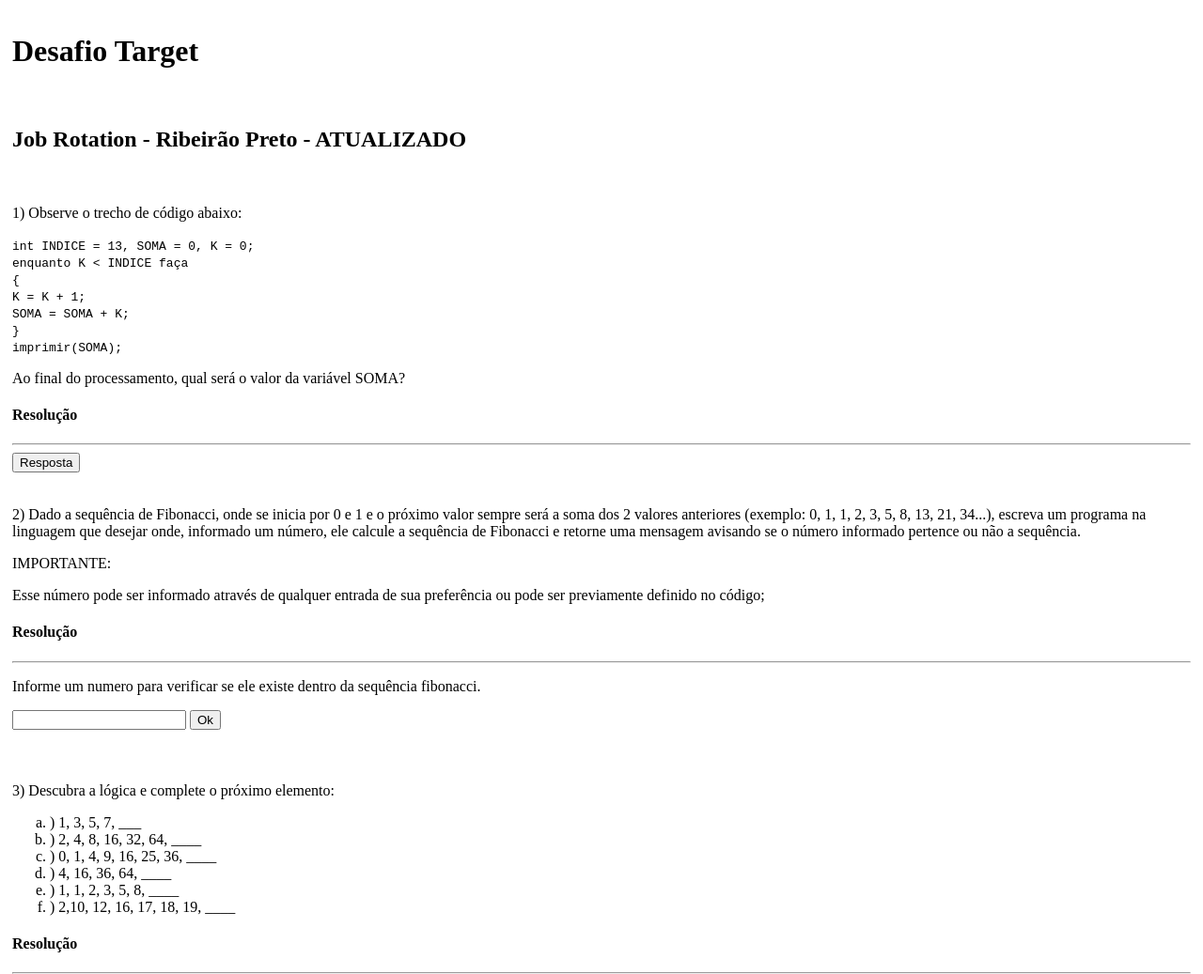
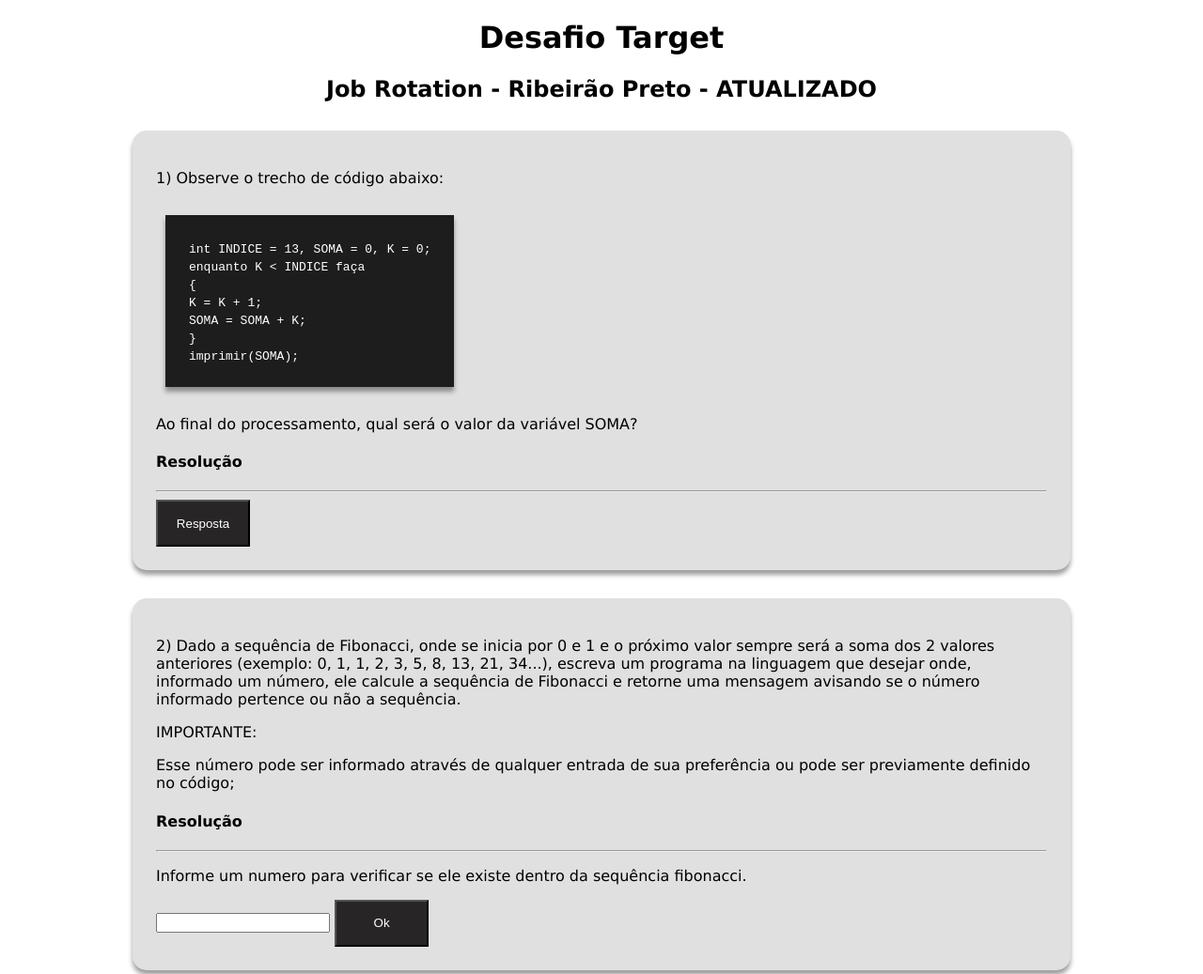
Before and after one commit to IlnaraAckermann/JS_Projeto_target, a plain HTML site: page index.html in a window 1280 px wide. Shown: the top 1037 px of the page at 94% size. Drawn offline with Linux system fonts and the light colour scheme.

Commit message:
atualizando css

```diff
--- a/Script.js
+++ b/Script.js
@@ -5,6 +5,7 @@ function exibirResolverCodigo(){
 function fibonacci(){
     var termo = parseInt(document.getElementById('numeroFibonacci').value);
     var respostaFibonacci = document.getElementById('respostaFibonacci');
+    document.getElementById('respostaFibonacci').style.display = 'block';
 
     var penultimo=0, ultimo=1;
     var numero;
@@ -25,7 +26,7 @@ function fibonacci(){
        }
     }
     else{
-        respostaFibonacci.innerHTML= "O numero " + termo + " não faz parte da sequencia Fibonacci";
+        respostaFibonacci.innerHTML= "O numero " + termo + " é negativo não faz parte da sequencia Fibonacci";
     }
 }
 
@@ -41,6 +42,7 @@ function resolverVeiculo(){
 function inverterString(){
     var stringRecebida = document.getElementById('stringRecebida').value;
     var respostaStringInvertida = document.getElementById('respostaStringInvertida');
+    document.getElementById('respostaStringInvertida').style.display = 'block';
 
     let arrayStrigRecebida = stringRecebida.split('');
     let newString = "";
@@ -51,4 +53,5 @@ function inverterString(){
 
     respostaStringInvertida.innerHTML= "A string invertida é: <b>"+ newString +"</b>"
 
+
 }
--- a/index.html
+++ b/index.html
@@ -9,24 +9,30 @@
         <link rel="stylesheet" href="style.css">
     </head>
     <body>
-        <div><h1>Desafio Target</h1></div>
+        <h1>Desafio Target</h1>
 
-        <div><h2>Job Rotation - Ribeirão Preto - ATUALIZADO</h2></div>
+        <h2>Job Rotation - Ribeirão Preto - ATUALIZADO</h2>
 
         <div>
             <p>1) Observe o trecho de código abaixo:</p>
-            <code> int INDICE = 13, SOMA = 0, K = 0; <br/>
-                enquanto K < INDICE faça <br/>
-                {<br/>
-                K = K + 1;<br/>
-                SOMA = SOMA + K;<br/>
-                }<br/>
-                imprimir(SOMA); </code>
+
+            <div class="code">
+                <code>
+                    int INDICE = 13, SOMA = 0, K = 0; <br/>
+                    enquanto K < INDICE faça <br/>
+                    {<br/>
+                    K = K + 1;<br/>
+                    SOMA = SOMA + K;<br/>
+                    }<br/>
+                    imprimir(SOMA);
+                </code>
+            </div>
+
                 <p>Ao final do processamento, qual será o valor da variável SOMA?</p>
                 <h4>Resolução</h4>
                 <hr class="a">
                 <button onclick="exibirResolverCodigo()">Resposta</button>
-                <div id='respostaPseudoCodigo' class="respostaPseudoCodigo">
+                <div id='respostaPseudoCodigo' class="resposta">
                     "O código acima imprimirá o valor da variavel <b>SOMA</b> que é: <b>91</b>
                 </div>
         </div>
@@ -40,7 +46,7 @@
             <p>Informe um numero para verificar se ele existe dentro da sequência  fibonacci.</p>
             <input id="numeroFibonacci" type="number">
             <button onclick="fibonacci()">Ok</button>
-            <div id='respostaFibonacci'></div>
+            <div id='respostaFibonacci' class="resposta"></div>
         </div>
 
         <div>
@@ -56,7 +62,7 @@
             <h4>Resolução</h4>
             <hr class="a">
             <button onclick="resolverLogica()">Resposta</button>
-            <div id='respostaLogica' class="respostaLogica">
+            <div id='respostaLogica' class="resposta">
                 <p> <b>a) 1, 3, 5, 7, 9</b></p>
                 <p><i>numeros impares (n+2)</i></p>
                 <p><b>b) 2, 4, 8, 16, 32, 64, 128</b></p>
@@ -84,7 +90,7 @@
             <h4>Resolução</h4>
             <hr class="a">
             <button onclick="resolverVeiculo()">Resposta</button>
-            <div id='respostaDistancia' class="respostaDistancia">
+            <div id='respostaDistancia' class="resposta">
             <p>O carro e o caminhão estão à mesma distância de Ribeirão Preto ao eles se cruzarem, eles se encontram a 60,9 km de Ribeirão Preto.</p>
             <p>Primeiro vamos determinar o ponto de referência como Ribeirão Preto, logo vamos ter as seguintes equações</p>
             <p><b>DistânciaCarro = velocidadeCarro * Tempo</b></p>
@@ -120,7 +126,7 @@
             <p>Digite uma string qualquer.</p>
             <input id="stringRecebida" type="text">
             <button onclick="inverterString()">Ok</button>
-            <div id='respostaStringInvertida'></div>
+            <div id='respostaStringInvertida' class="resposta"></div>
         </div>
     </body>
 </html>
--- a/style.css
+++ b/style.css
@@ -1,6 +1,51 @@
+body{
+    font-family: Verdana, Geneva, Tahoma, sans-serif;
+}
+
+button {
+    background: #272525;
+	color: white;
+	border-style: outset;
+	border-color: #000;
+	height: 50px;
+	width: 100px;
+	font: bold15px arial,sans-serif;
+	text-shadow: none;
+}
+
+h1 {
+    text-align: center;
+}
+h2 {
+    text-align: center;
+}
+
+div.code{
+    color: white;
+    background-color: rgba(0, 0, 0, 0.87);
+    border-radius: 0px;
+    width: fit-content;
+    margin-left: 10px;
+}
+
 div {
-    margin-top: 10px;
-    padding: 5px;
+    margin: 30px;
+    padding: 25px;
+    box-shadow: 0px 5px 5px 0px rgba(0,0,0,0.38);
+    border-radius: 15px;
+    background-color: #e0e0e0;
+    width: 75%;
+    margin-left: auto;
+    margin-right: auto;
+}
+
+div.resposta {
+    box-shadow: none;
+    border-radius: 0px;
+    padding: 10px;
+    background-color: #d0d0d0;
+    display: none;
+    margin-left: 15px;
 }
 
 ol.a {list-style-type: lower-alpha;
@@ -16,15 +61,3 @@ ul.s {
 hr.a {
     color: #c0c0c0;
 }
-
-div.respostaLogica {
-    display: none;
-}
-
-div.respostaPseudoCodigo {
-    display: none;
-}
-
-div.respostaDistancia {
-    display: none;
-}
```
